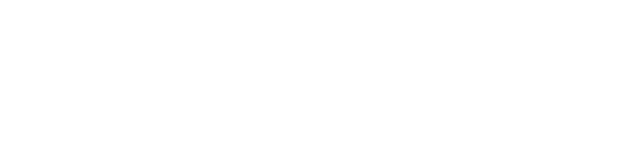
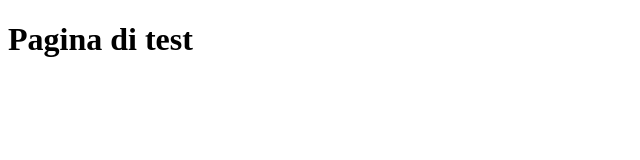
Before and after one commit to Steferre/Hello-world, a plain HTML site: page index.html in a window 1280 px wide. Shown: the whole page, without its empty margins (0-640 px from the left). Drawn offline with Linux system fonts and the light colour scheme.

Commit message:
aggiunge un titolo

```diff
--- a/index.html
+++ b/index.html
@@ -7,6 +7,6 @@
     <title>Test</title>
 </head>
 <body>
-
+    <h1>Pagina di test</h1>
 </body>
 </html>
```
